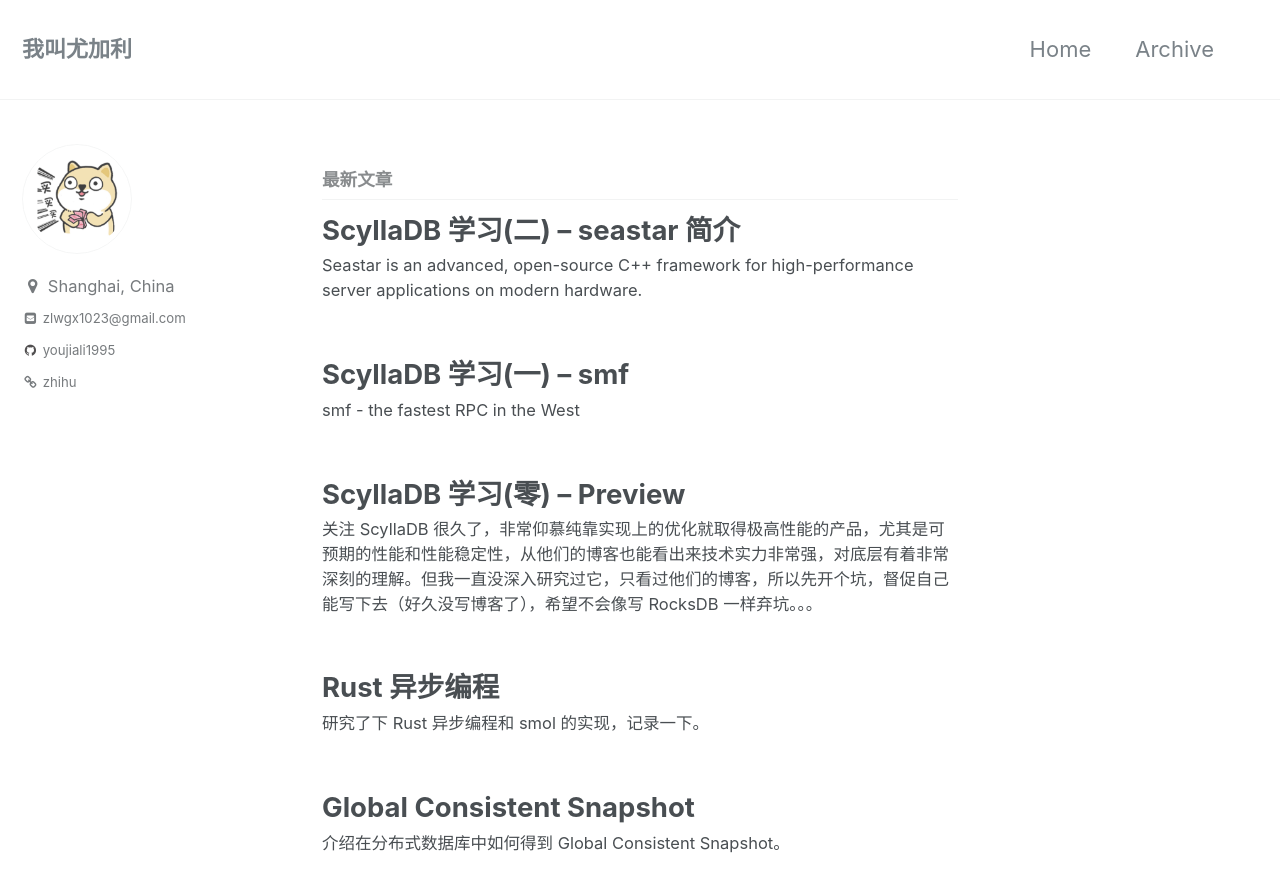
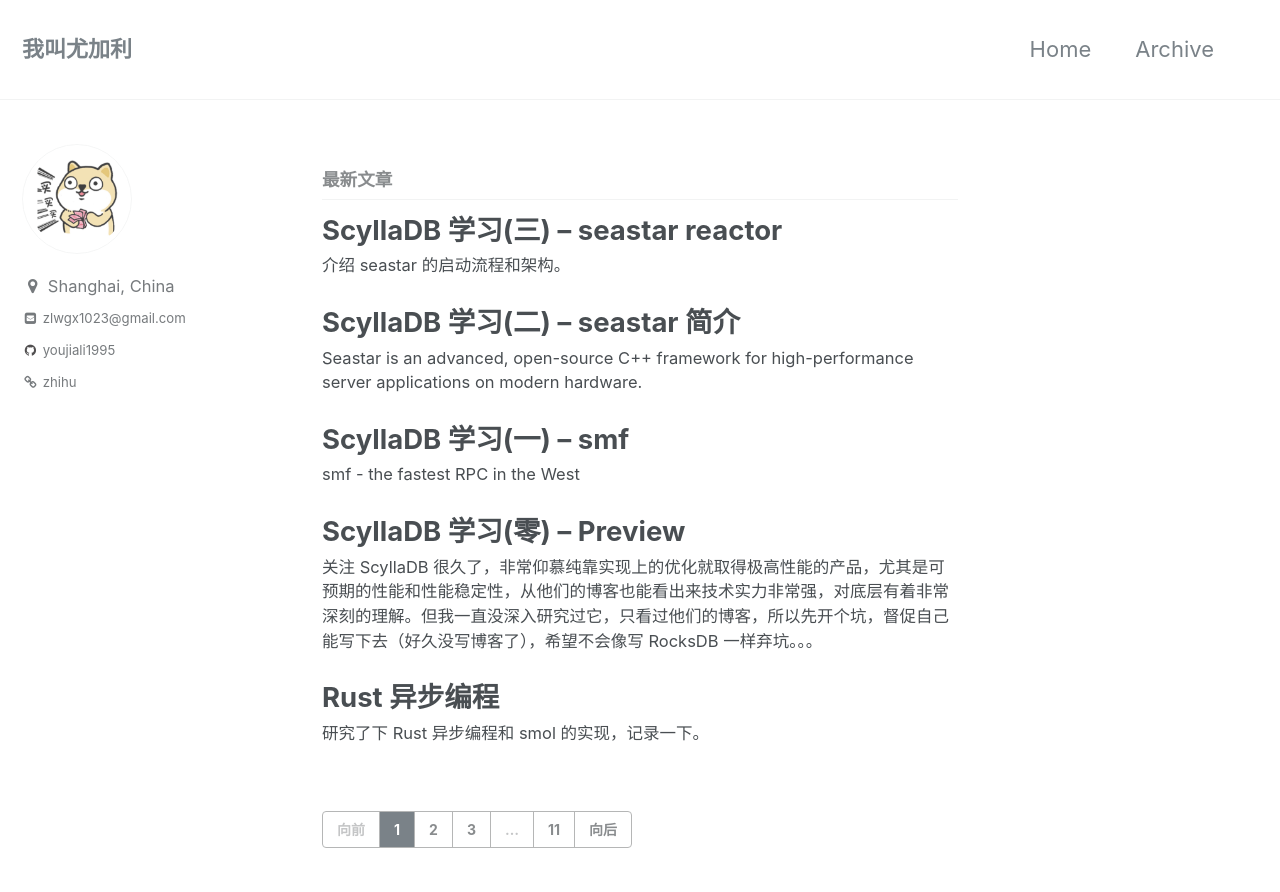
Before and after one commit to youjiali1995/youjiali1995.github.io, a Jekyll site: the page built from index.html, in a window 1280 px wide and 900 px high. Shown: the top 892 px of the window. Built offline with Jekyll 4.4.1, drawn with Linux system fonts in a browser that asks for light colours; the list of posts is cut into pages by our own code; some of the changed lines change nothing that is shown.

Commit message:
add 2021-10-09-seastar-reactor.md
Signed-off-by: youjiali1995 <zlwgx1023@gmail.com>

````diff
--- a/_config.yml
+++ b/_config.yml
@@ -145,7 +145,6 @@ kramdown:
   smart_quotes: lsquo,rsquo,ldquo,rdquo
   enable_coderay: false
 
-
 # Sass/SCSS
 sass:
   sass_dir: _sass
--- /dev/null
+++ b/_posts/ScyllaDB/2021-10-09-seastar-reactor.md
@@ -0,0 +1,168 @@
+---
+title: ScyllaDB 学习(三) -- seastar reactor
+layout: post
+excerpt: 介绍 seastar 的启动流程和架构。
+categories: ScyllaDB
+---
+
+{% include toc %}
+
+版本：[8ed9771ae98130d5adbccdaea4ecbac738170939](https://github.com/scylladb/seastar/tree/8ed9771ae98130d5adbccdaea4ecbac738170939)
+
+## main loop
+
+`seastar` 的启动和 Rust runtime 类似，需要运行一个 root future，也就是这里的 `func`，当 root future 完成时 `seastar` 也就会退出：
+
+```cpp
+int app_template::run(int ac, char ** av, std::function<future<int> ()>&& func);
+```
+
+`app_template::run()` 里会调用 `smp::configure()` 根据命令行参数进行配置和初始化，包括根据 `hwloc` 分配 CPU 和内存资源、根据 disk 配置分配 I/O 资源、选择网络协议栈和 reactor 实现等，会在之后写到对应部分时再详细介绍。默认配置下 `seastar` 会使用所有的 CPU 和内存，每个 core 上都会 pin 住一个线程运行 `reactor::run()` 也就是 event loop。
+
+简单来说，`reactor::run()` 就是不断 poll 各种事件源把 task 放进 task queue 里再处理。task queue 是包含多个 sub task queue 的优先级队列，队列的优先级根据每个 sub task queue 的 CPU 运行时间和权重来排序，会在之后介绍 CPU scheduler 时详细介绍。
+
+```cpp
+int reactor::run() {
+    ...
+    std::function<bool()> check_for_work = [this] () {
+        return poll_once() || have_more_tasks();
+    };
+    while (true) {
+        run_some_tasks();
+        if (_stopped) {
+         	...
+            break;
+        }
+        // poll tasks
+        if (check_for_work()) {
+            ...
+        } else {
+            // go to sleep
+            ...
+        }
+    }
+}
+```
+## task
+
+`task` 类似 Rust future trait，每个任务都要继承它。每个 `task` 都和某个 `scheduling_group` 绑定，这也是和 CPU scheduler 相关的。`seastar` 里继承了 `task` 的核心结构是 `continuation`，会在之后一篇文章里详细介绍 `seastar` 的 future/promise/continuation 实现。
+
+```cpp
+class task {
+    scheduling_group _sg;
+public:
+    explicit task(scheduling_group sg = current_scheduling_group()) noexcept : _sg(sg) {}
+    virtual void run_and_dispose() noexcept = 0;
+    scheduling_group group() const { return _sg; }
+    ...
+}
+```
+
+运行 `task` 只需要 schedule 到 task queue 即可，对单个 task queue 来说就是不断 pop 再调用 `task::run_and_dispose()`。
+
+```cpp
+void schedule(task* t) noexcept {
+    engine().add_task(t);
+}
+```
+
+## poller
+
+`poller` 是 `reactor` 和其他线程、操作系统、硬件等交互的接口，它的作用就是发送（接收）消息给（从）其他部分。`seastar` 里有多种事件源，比如因为是 thread-per-core 架构，线程间同步通过 message passing，所以要定期 poll message queue；AIO 等异步操作的完成也需要主动收割(reap)。现在各种 bypass kernel 或者高性能的系统调用也都提供了 poll mode，比如 DPDK PMD、io_uring，相比用中断来通知，poll mode 能避免 context switch，从而有更好的 cache locality；也能做到 zero copy，避免在用户态和内核态之间复制数据。
+
+```cpp
+struct pollfn {
+    virtual ~pollfn() {}
+    // Returns true if work was done (false = idle)
+    virtual bool poll() = 0;
+    // Checks if work needs to be done, but without actually doing any
+    // returns true if works needs to be done (false = idle)
+    virtual bool pure_poll() = 0;
+    // Tries to enter interrupt mode.
+    //
+    // If it returns true, then events from this poller will wake
+    // a sleeping idle loop, and exit_interrupt_mode() must be called
+    // to return to normal polling.
+    //
+    // If it returns false, the sleeping idle loop may not be entered.
+    virtual bool try_enter_interrupt_mode() = 0;
+    virtual void exit_interrupt_mode() = 0;
+};
+```
+
+`poller` 都继承了上面的 `pollfn`，`reactor::run()` 里的 `check_for_work()` 就是 poll 一遍注册的所有 `poller`，有新的 task 就 schedule 到 task queue。在默认配置下，`seastar` 会在 poll mode 下运行，也就是一直 poll，即使是空闲状态 CPU 使用率也会保持在 100%，但也提供了 interrupt mode 选项，当空 poll 超过一定时间后会进入睡眠状态，等待有事件就绪后才会 poll。`reactor` 里的 `poller` 如下：
+
+```cpp
+    poller smp_poller(std::make_unique<smp_pollfn>(*this));
+    poller reap_kernel_completions_poller(std::make_unique<reap_kernel_completions_pollfn>(*this));
+    poller io_queue_submission_poller(std::make_unique<io_queue_submission_pollfn>(*this));
+    poller kernel_submit_work_poller(std::make_unique<kernel_submit_work_pollfn>(*this));
+    poller final_real_kernel_completions_poller(std::make_unique<reap_kernel_completions_pollfn>(*this));
+    poller batch_flush_poller(std::make_unique<batch_flush_pollfn>(*this));
+    poller execution_stage_poller(std::make_unique<execution_stage_pollfn>());
+    poller syscall_poller(std::make_unique<syscall_pollfn>(*this));
+    poller drain_cross_cpu_freelist(std::make_unique<drain_cross_cpu_freelist_pollfn>());
+    poller expire_lowres_timers(std::make_unique<lowres_timer_pollfn>(*this));
+    poller sig_poller(std::make_unique<signal_pollfn>(*this));
+```
+
+大部分看名字也能看出来是处理哪部分的，简单介绍一下：
+
+1. `smp_poller`：处理 `reactor` 间通信的，每对 `reactor` 都有单独的 `smp_message_queue`。
+2. `reap_kernel_completions_poller`：收割 AIO 请求。
+3. `io_queue_submission_poller`：处理 I/O queue 里的请求，这里涉及到 I/O scheduler。
+4. `kernel_submit_work_poller`：提交 AIO 请求，也包括 socket 事件相关的，如 `epoll_wait()`。
+5. `batch_flush_poller`：发送网络响应。
+6. `execution_stage_poller`：还不清楚做什么用的，好像是攒 batch 相关的。
+7. `syscall_poller`：因为不是所有 syscall 都支持异步，所以每个 `reactor` 都有个线程用来执行阻塞式的 syscall，这个 poller 就是检查这些的。
+8. `drain_cross_cpu_freelist`：因为 memory 都是预先给每个 core 分配好的，跨线程释放的内存会还给对应的 `reactor` 来释放。
+9. `expire_lowres_timers`：处理超时的 timer。lowres(低精度)是因为这是 poll 时才检测定时器超时，poll 调用的间隔决定了 timer 的精度。highres 由其他机制实现，timer 这部分可能会单独介绍一下。
+10. `sig_poller`：处理触发的 signal，signal 触发时会设置对应的 bit，poll 时再调用真正的 signal handler。`seastar` 里 signal 用的还挺多，因为这是为数不多能中断程序执行的操作。
+
+## reactor backend
+
+`seastar` 里的 `reactor` 是处理所有事件的 event loop，和 disk I/O、socket event 还有定时器相关的事件是由 `reactor_backend` 实现的，从方法名字也能看出来上面的 `reap_kernel_completions_poller` 和 `kernel_submit_work_poller` 由它实现。
+
+```cpp
+class reactor_backend {
+public:
+    virtual bool reap_kernel_completions() = 0;
+    virtual bool kernel_submit_work() = 0;
+    virtual bool kernel_events_can_sleep() const = 0;
+    virtual void wait_and_process_events(const sigset_t* active_sigmask = nullptr) = 0;
+
+    virtual future<> readable(pollable_fd_state& fd) = 0;
+    virtual future<> writeable(pollable_fd_state& fd) = 0;
+    virtual future<> readable_or_writeable(pollable_fd_state& fd) = 0;
+    virtual void forget(pollable_fd_state& fd) noexcept = 0;
+    ...
+    virtual pollable_fd_state_ptr make_pollable_fd_state(file_desc fd, pollable_fd::speculation speculate) = 0;
+};
+```
+
+`reactor_backend` 有两个实现：`epoll` 和 AIO，当 AIO 可用时默认是 AIO 实现。disk I/O 两者用的都是 linux AIO，disk I/O 相关的会有单独一篇文章来介绍，这里只介绍下网络相关的。两者 network I/O 实现相同，在 posix network stack 下用的都是 socket API，区别在于网络事件相关的前者用的是 `epoll` 而后者还是 linux AIO，linux 4.18 新增了 [`IOCB_CMD_POLL`](https://lwn.net/Articles/743714/)，从而 AIO 也能用于 poll socket event，相比 `epoll` 有 10% 性能提升，因为能减少 syscall(`epoll_wait`&`epoll_ctl`)。以 `readable()` 实现为例介绍一下两者的区别：
+
+* `pollable_fd_state` 记录了 socket 注册、触发的事件等，`epoll`/AIO backend 都在此基础上增加了要调用的 callback 等。
+
+  ```cpp
+  class pollable_fd_state {
+      unsigned _refs = 0;
+  public:
+      void speculate_epoll(int events) { events_known |= events; }
+      file_desc fd;
+      bool events_rw = false;   // single consumer for both read and write (accept())
+      int events_requested = 0; // wanted by pollin/pollout promises
+      int events_epoll = 0;     // installed in epoll
+      int events_known = 0;     // returned from epoll
+      ...
+  };
+  ```
+
+* `epoll`：`readable()` 就是设置 `events_requested |= EPOLLIN `，用 `epoll_ctl()` 注册 LT + `EPOLLIN`。`seastar` 没用 oneshot，虽然这会更通用，但会增加 `epoll_ctl()` 的调用次数，它用别的方式也达到了同样的效果：在 `epoll_wait()` 返回第一次事件就绪时不会清理掉注册的事件，但会清理 `events_requested`，当下一次 `epoll_wait()` 再返回了该事件就绪时发现 `events_requested` 里没有对应事件再用 `epoll_ctl()` 删掉，效果就是当一直对某事件感兴趣时，比如一直调用 `readable()`， 也只会有一次 `epoll_ctl()` 调用，当不再感兴趣时也只会多一次 `epoll_wait()` 的唤醒。
+* AIO：AIO 只有 oneshot 模式，它的 `readable()` 就只是准备好 `iocb`，在 `kernel_submit_work()` 里再一次性 `io_submit()`，这是 AIO 能减少 syscall 的一个原因：它支持 batch，而 `epoll_ctl()` 一次只能操作一个 fd。
+
+说完了事件是如何处理的，就到了如何调用 callback 了。event loop 实现一般都是在 `epoll_event.data.ptr` 或者 `iocb.aio_data` 里保存 socket 对应类的指针，类里会有 callback，事件就绪时就调用对应的 callback，`seastar` 也是这样实现的，不过它的 callback 是完成 `promise`。`readable()` 返回的是 `future` 用 `then()` 就能串起来 callback，典型的用法就是 `_backend->readable(fd).then(() { fd.read()... })`，这极大的改善了开发体验。
+
+## 总结
+
+`seastar` 的架构是比较常见的，优化都在细节和实现上。下一篇会介绍 future/promise/continuation 的实现。
--- a/_sass/minimal-mistakes/_base.scss
+++ b/_sass/minimal-mistakes/_base.scss
@@ -22,7 +22,7 @@ body {
 }
 
 h1, h2, h3, h4, h5, h6 {
-  margin: 2em 0 0.5em;
+  margin: 1em 0 0.5em;
   line-height: 1.2;
   font-family: $header-font-family;
   font-weight: bold;
--- a/_sass/minimal-mistakes/_syntax.scss
+++ b/_sass/minimal-mistakes/_syntax.scss
@@ -8,7 +8,7 @@ figure.highlight {
   margin-bottom: 1em;
   font-family: $monospace;
   font-size: $type-size-8;
-  line-height: 1.8;
+  line-height: 1.5;
   border: 1px solid $border-color;
   border-radius: $border-radius;
   background-color: $code-background-color;
@@ -29,7 +29,7 @@ figure.highlight {
 
   .highlight {
     margin: 0;
-    padding: 1em;
+    padding: 0.5em;
   }
 }
 
````
